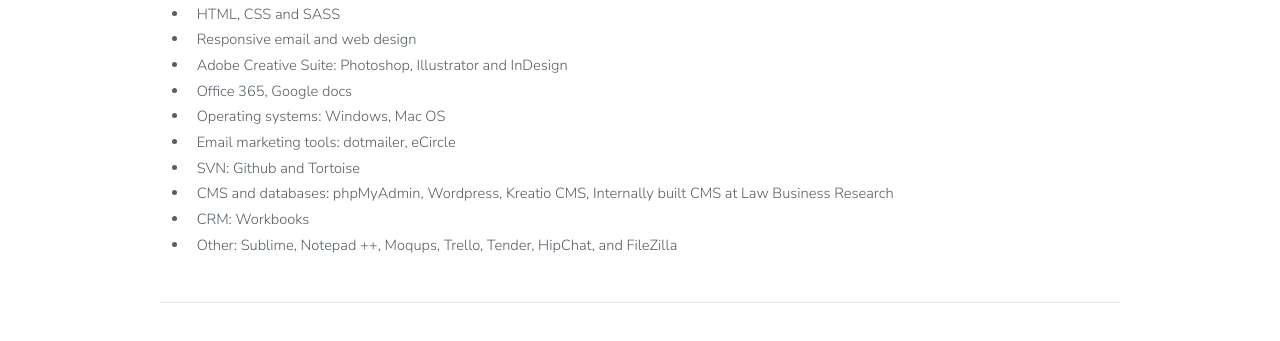
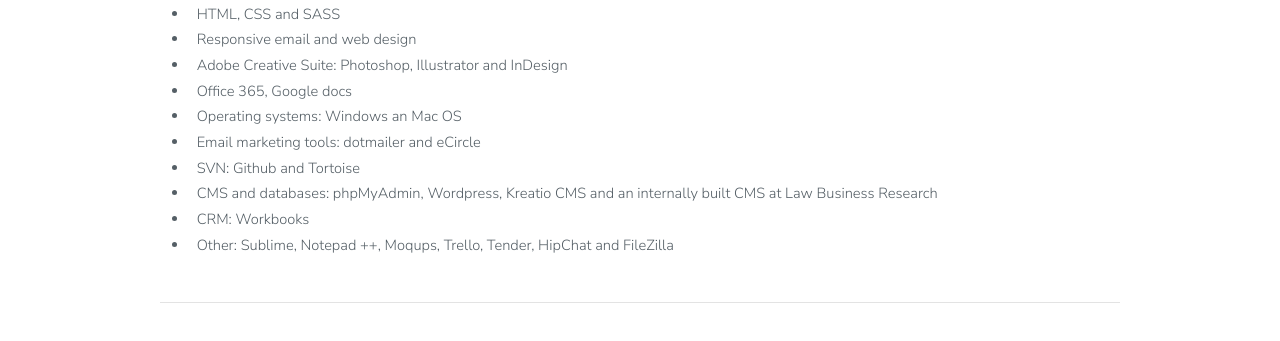
Before and after one commit to Kharsikar/kharsikar.github.io, a Jekyll site: the page built from cv.html, in a window 1280 px wide and 900 px high, scrolled down 859 px. Shown: the part 154-495 px from the top of the window. Built offline with Jekyll 4.4.1, drawn with Linux system fonts in a browser that asks for light colours.

Commit message:
Update cv.html

```diff
--- a/cv.html
+++ b/cv.html
@@ -35,12 +35,12 @@
   <li>Responsive email and web design</li>
   <li>Adobe Creative Suite: Photoshop, Illustrator and InDesign</li>
   <li>Office 365, Google docs</li>
-  <li>Operating systems: Windows, Mac OS</li>
-  <li>Email marketing tools: dotmailer, eCircle</li>
+  <li>Operating systems: Windows an Mac OS</li>
+  <li>Email marketing tools: dotmailer and eCircle</li>
   <li>SVN: Github and Tortoise</li>
-  <li>CMS and databases: phpMyAdmin, Wordpress, Kreatio CMS, Internally built CMS at Law Business Research</li>
+  <li>CMS and databases: phpMyAdmin, Wordpress, Kreatio CMS and an internally built CMS at Law Business Research</li>
   <li>CRM: Workbooks</li>
-  <li>Other: Sublime, Notepad ++, Moqups, Trello, Tender, HipChat, and FileZilla</li>
+  <li>Other: Sublime, Notepad ++, Moqups, Trello, Tender, HipChat and FileZilla</li>
 </ul>
 <hr>
 <h2 id="experience-">Experience ⟶</h2>
```
